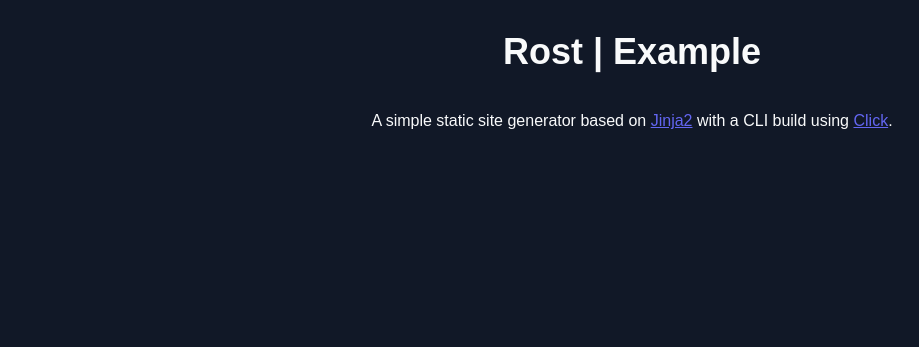
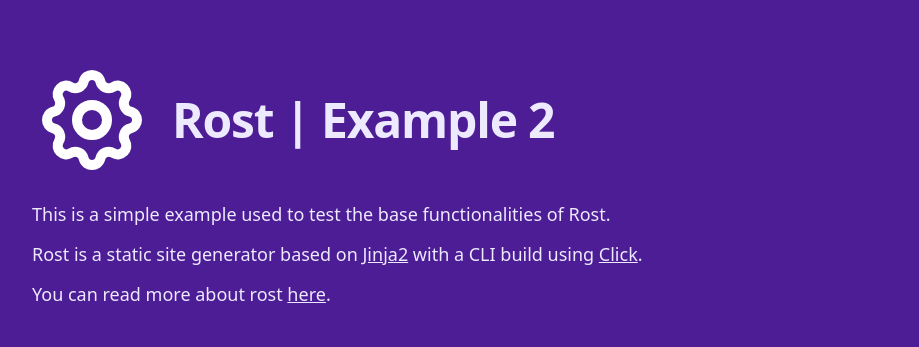
Before and after one commit to Robert-96/rost, a Python web app: template example/templates/index.html in a window 1280 px wide. Shown: the top 347 px of the page, without its empty margins (8-927 px from the left). Run offline with Jinja, Linux system fonts and the light colour scheme; the template is opened without the code that fills it, so the values that code supplies are empty; some libraries are stand-ins or nearby versions.

Commit message:
Update the example

```diff
--- a/example/templates/components/_content.html
+++ b/example/templates/components/_content.html
@@ -1,3 +1,7 @@
-<div>
-  <p>A simple static site generator based on {{ utils.link('Jinja2', 'https://jinja.palletsprojects.com/') }} with a CLI build using {{ utils.link('Click', 'https://click.palletsprojects.com/') }}.</p>
+<div class="space-y-3 text-lg">
+  <p>This is a simple example used to test the base functionalities of Rost.</p>
+
+  <p>Rost is a static site generator based on {{ utils.link('Jinja2', 'https://jinja.palletsprojects.com/') }} with a CLI build using {{ utils.link('Click', 'https://click.palletsprojects.com/') }}.</p>
+
+  <p>You can read more about rost {{ utils.link('here', 'https://rost.readthedocs.io/') }}.</p>
 </div>
--- a/example/templates/components/_title.html
+++ b/example/templates/components/_title.html
@@ -1,3 +1,5 @@
-<header>
-  <h1 id="title">{{ title if title else "Rost | Example"}}</h1>
+<header class="flex items-center space-x-5 py-5">
+  <img src="static/icons/logo.svg" alt="Rost's Logo">
+
+  <h1 class="text-5xl font-extrabold text-violet-100 tracking-tight" id="title">{{ title if title else "Rost | Example"}} 2</h1>
 </header>
--- a/example/templates/components/_utils.html
+++ b/example/templates/components/_utils.html
@@ -1,3 +1,3 @@
 {% macro link(text, location) -%}
-  <a href="{{ location }}" class="link" target="_blank" rel="noopener noreferrer">{{ text }}</a>
+  <a href="{{ location }}" class="underline text-violet-100" target="_blank" rel="noopener noreferrer">{{ text }}</a>
 {%- endmacro %}
--- a/example/templates/index.html
+++ b/example/templates/index.html
@@ -5,15 +5,18 @@
   <meta name="viewport" content="width=device-width, initial-scale=1.0">
 
   <title>Rost | Example</title>
+  <link rel="icon" type="image/svg+xml" href="static/icons/favicon.svg">
 
+  <script src="https://cdn.tailwindcss.com"></script>
   <link rel="stylesheet" href="static/css/style.css">
 </head>
-<body class="bg-gray text-white">
+<body class="text-violet-100 font-sans leading-tight antialiased">
 
   {% import 'components/_utils.html' as utils %}
 
-  {% include 'components/_title.html' %}
-  {% include 'components/_content.html' %}
-
+  <div class="p-10">
+    {% include 'components/_title.html' %}
+    {% include 'components/_content.html' %}
+  </div>
 </body>
 </html>
--- a/example/templates/static/css/style.css
+++ b/example/templates/static/css/style.css
@@ -1,34 +1,3 @@
 body {
-  display: flex;
-  flex-direction: column;
-
-  justify-content: center;
-  align-items: center;
-
-  font-family: Arial, Helvetica, sans-serif;
+  background-color: #4C1D95;
 }
-
-#title {
-  font-size: 2.25rem;
-  line-height: 2.5rem;
-}
-
-.text-white {
-  color: #F9FAFB;
-}
-
-.text-gray {
-  color: #111827;
-}
-
-.bg-white {
-  background-color: #F9FAFB;
-}
-
-.bg-gray {
-  background-color: #111827;
-}
-
-.link {
-  color: #6366F1;
-}
```
Also changed, not shown: example/templates/static/icons/favicon.svg (added), example/templates/static/icons/logo.svg (added).
